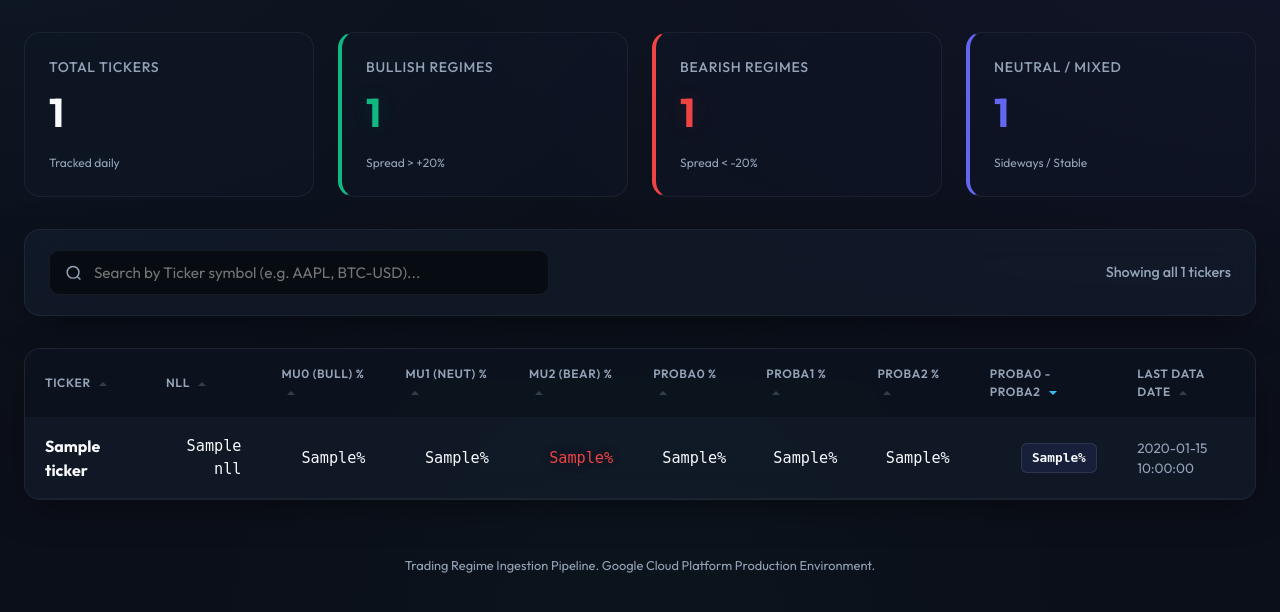
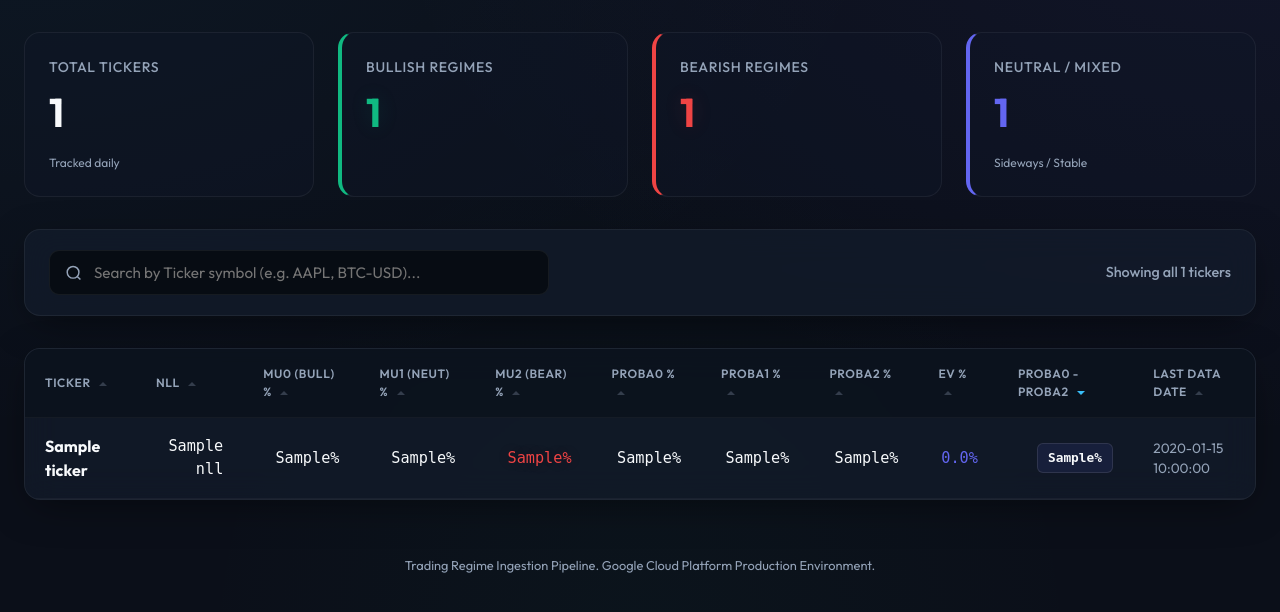
Before and after one commit to ulf1/trading-regime, a Flask app: template showresults/src/templates/index.html in a window 1280 px wide. Shown: the part 126-738 px from the top of the page. Run offline with Flask 3, Linux system fonts and the light colour scheme; the template is opened without the code that fills it: most values are stand-ins (such as "Sample title", 1, 10 or a date in 2020).

Commit message:
feat: add expected return calculation and display to dashboard, and fix data sorting order in trainer

```diff
--- a/showresults/src/database.py
+++ b/showresults/src/database.py
@@ -128,6 +128,11 @@ def get_latest_forecasts(db_path: str = None) -> list[dict]:
             if proba_0 is not None and proba_2 is not None:
                 spread = round((proba_0 - proba_2) * 100.0, 1)
 
+            # computed column: expected return
+            expected_return = None
+            if proba_0 is not None and proba_1 is not None and proba_2 is not None:
+                expected_return = round((proba_0 * mu_0 + proba_1 * mu_1 + proba_2 * mu_2) * 100.0, 1)
+
             results.append({
                 "ticker": row["ticker"],
                 "current_date": row["current_date"],
@@ -139,6 +144,7 @@ def get_latest_forecasts(db_path: str = None) -> list[dict]:
                 "proba_1": formatted_proba1,
                 "proba_2": formatted_proba2,
                 "proba_spread": spread,
+                "expected_return": expected_return,
                 "last_price_date": row["last_price_date"],
                 "last_price_value": round(row["last_price_value"], 2) if row["last_price_value"] is not None else None
             })
--- a/showresults/src/templates/index.html
+++ b/showresults/src/templates/index.html
@@ -1,5 +1,6 @@
 <!DOCTYPE html>
 <html lang="en">
+
 <head>
     <meta charset="UTF-8">
     <meta name="viewport" content="width=device-width, initial-scale=1.0">
@@ -12,6 +13,7 @@
     <!-- Link Custom Premium Glassmorphic Stylesheet -->
     <link rel="stylesheet" href="{{ url_for('static', filename='style.css') }}">
 </head>
+
 <body>
     <div class="dashboard-container">
         <!-- Header Section -->
@@ -33,12 +35,12 @@
             <div class="stats-card bullish-card">
                 <div class="stats-label">Bullish Regimes</div>
                 <div class="stats-value text-bull">{{ bull_count }}</div>
-                <div class="stats-footer">Spread > +20%</div>
+                <!-- <div class="stats-footer">Spread > +20%</div> -->
             </div>
             <div class="stats-card bear-card">
                 <div class="stats-label">Bearish Regimes</div>
                 <div class="stats-value text-bear">{{ bear_count }}</div>
-                <div class="stats-footer">Spread < -20%</div>
+                <!-- <div class="stats-footer">Spread < -20%</div> -->
             </div>
             <div class="stats-card neutral-card">
                 <div class="stats-label">Neutral / Mixed</div>
@@ -54,7 +56,8 @@
                     <circle cx="11" cy="11" r="8"></circle>
                     <line x1="21" y1="21" x2="16.65" y2="16.65"></line>
                 </svg>
-                <input type="text" id="tickerSearch" placeholder="Search by Ticker symbol (e.g. AAPL, BTC-USD)..." autocomplete="off">
+                <input type="text" id="tickerSearch" placeholder="Search by Ticker symbol (e.g. AAPL, BTC-USD)..."
+                    autocomplete="off">
             </div>
             <div class="filter-metrics">
                 <span id="resultsCount">Showing all {{ forecasts|length }} tickers</span>
@@ -74,8 +77,10 @@
                         <th onclick="sortTable(5, 'number')">Proba0 % <span class="sort-indicator"></span></th>
                         <th onclick="sortTable(6, 'number')">Proba1 % <span class="sort-indicator"></span></th>
                         <th onclick="sortTable(7, 'number')">Proba2 % <span class="sort-indicator"></span></th>
-                        <th onclick="sortTable(8, 'number')" class="sort-active-desc">Proba0 - Proba2 <span class="sort-indicator desc"></span></th>
-                        <th onclick="sortTable(9, 'string')">Last Data Date <span class="sort-indicator"></span></th>
+                        <th onclick="sortTable(8, 'number')">EV % <span class="sort-indicator"></span></th>
+                        <th onclick="sortTable(9, 'number')" class="sort-active-desc">Proba0 - Proba2 <span
+                                class="sort-indicator desc"></span></th>
+                        <th onclick="sortTable(10, 'string')">Last Data Date <span class="sort-indicator"></span></th>
                     </tr>
                 </thead>
                 <tbody id="tableBody">
@@ -90,17 +95,30 @@
                         <td class="number-col">{{ f.proba_1 if f.proba_1 is not none else '—' }}%</td>
                         <td class="number-col">{{ f.proba_2 if f.proba_2 is not none else '—' }}%</td>
                         <td class="number-col font-bold">
-                            {% if f.proba_spread is not none %}
-                                {% if f.proba_spread > 20 %}
-                                    <span class="badge badge-bull">+{{ f.proba_spread }}%</span>
-                                {% elif f.proba_spread < -20 %}
-                                    <span class="badge badge-bear">{{ f.proba_spread }}%</span>
+                            {% if f.expected_return is not none %}
+                                {% if f.expected_return > 0.0 %}
+                                    <span class="text-bull">+{{ f.expected_return }}%</span>
+                                {% elif f.expected_return < 0.0 %}
+                                    <span class="text-bear">{{ f.expected_return }}%</span>
                                 {% else %}
-                                    <span class="badge badge-neutral">{% if f.proba_spread > 0 %}+{% endif %}{{ f.proba_spread }}%</span>
+                                    <span class="text-neutral">0.0%</span>
                                 {% endif %}
                             {% else %}
                                 —
                             {% endif %}
+                        </td>
+                        <td class="number-col font-bold">
+                            {% if f.proba_spread is not none %}
+                            {% if f.proba_spread > 20 %}
+                            <span class="badge badge-bull">+{{ f.proba_spread }}%</span>
+                            {% elif f.proba_spread < -20 %} <span class="badge badge-bear">{{ f.proba_spread }}%</span>
+                                {% else %}
+                                <span class="badge badge-neutral">{% if f.proba_spread > 0 %}+{% endif %}{{
+                                    f.proba_spread }}%</span>
+                                {% endif %}
+                                {% else %}
+                                —
+                                {% endif %}
                         </td>
                         <td class="date-col">{{ f.last_price_date if f.last_price_date else '—' }}</td>
                     </tr>
@@ -146,8 +164,8 @@
         // 2. Client-Side Interactive Column Sorting Logic
         let sortDirections = {};
 
-        // Initialize default descending sort on 'Proba0 - Proba2' column (index 8)
-        sortDirections[8] = 'desc';
+        // Initialize default descending sort on 'Proba0 - Proba2' column (index 9)
+        sortDirections[9] = 'desc';
 
         function sortTable(columnIndex, type) {
             const currentDir = sortDirections[columnIndex] === 'asc' ? 'desc' : 'asc';
@@ -192,4 +210,5 @@
         }
     </script>
 </body>
+
 </html>
--- a/trainer/src/main.py
+++ b/trainer/src/main.py
@@ -133,8 +133,7 @@ def main():
         return
 
     df_raw = pd.DataFrame(raw_records, columns=["ticker", "date", "adj_close"])
-    # df_raw is anti-chronological, so reverse it
-    df_raw.sort_values(by=["ticker", "date"], ascending=[True, False], inplace=True)
+    df_raw.sort_values(by=["ticker", "date"], ascending=[True, True], inplace=True)  # df_raw is anti-chronological, so reverse it
 
     # Get last price mapping for outputs
     df_last_price = df_raw.groupby("ticker").last().reset_index()
```
Also changed, not shown: showresults/tests/test_app.py (+4 -0 lines), showresults/tests/test_database.py (+4 -1 lines).
